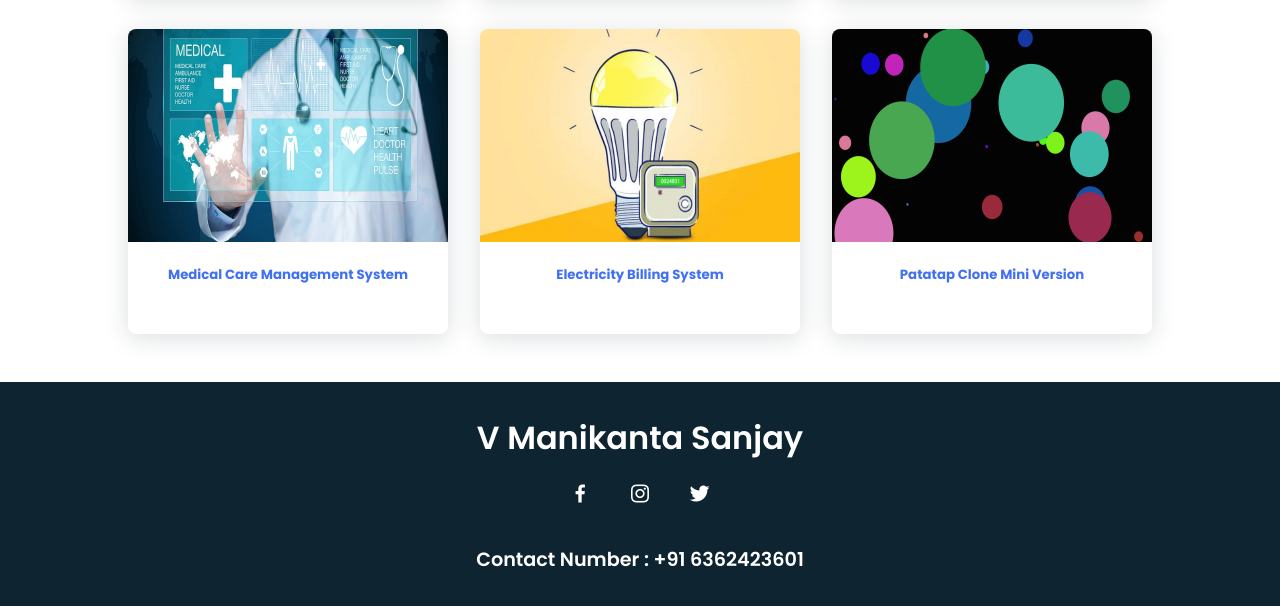
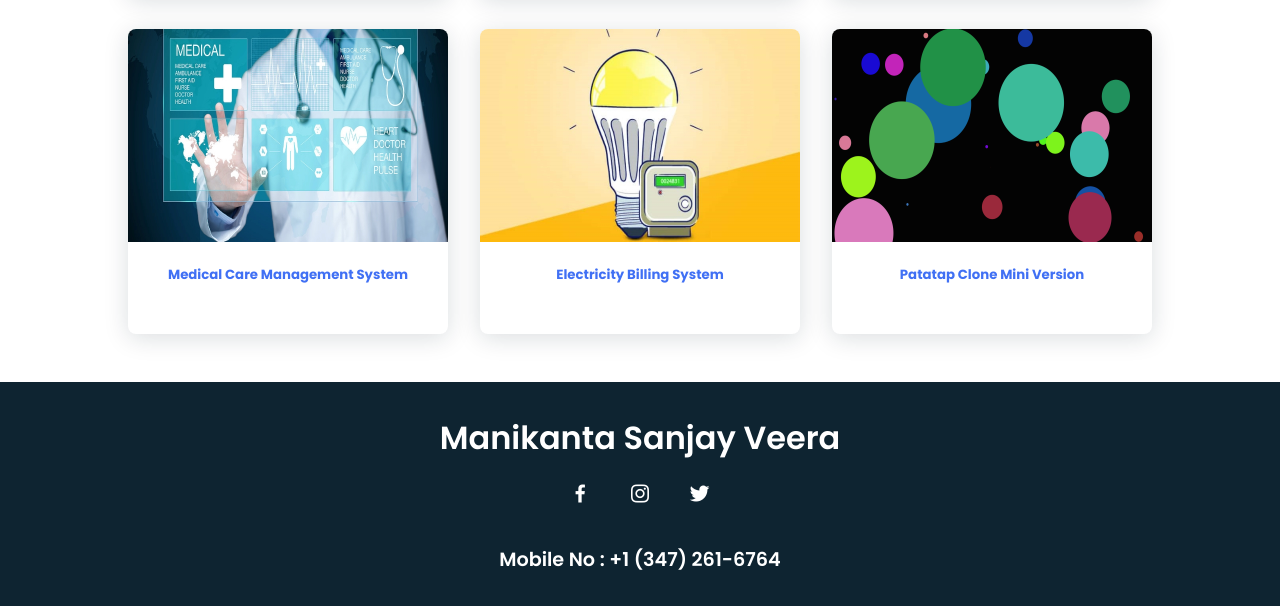
Before and after one commit to ManikantaSanjay/personal_portfolio, a plain HTML site: page index.html in a window 1280 px wide. Shown: the part 2804-3410 px from the top of the page. Drawn offline with nearby package versions, Linux system fonts and the light colour scheme.

Commit message:
Update index.html

```diff
--- a/index.html
+++ b/index.html
@@ -187,13 +187,13 @@ I have a strong interest in software development. I like pursuing challenges and
 
         <!--===== FOOTER =====-->
         <footer class="footer">
-            <p class="footer__title">V Manikanta Sanjay</p>
+            <p class="footer__title">Manikanta Sanjay Veera</p>
             <div class="footer__social">
                 <a href="https://www.facebook.com/profile.php?id=100006686528463" class="footer__icon"><i class='bx bxl-facebook' ></i></a>
                 <a href="https://www.instagram.com/manikantasanjaykumar/?hl=en" class="footer__icon"><i class='bx bxl-instagram' ></i></a>
                 <a href="https://twitter.com/manikantasanjay" class="footer__icon"><i class='bx bxl-twitter' ></i></a>
             </div>
-            <p class="footer__content" id="contactno">Contact Number : +91 6362423601</p>
+            <p class="footer__content" id="contactno">Mobile No : +1 (347) 261-6764</p>
         </footer>
 
 
```
